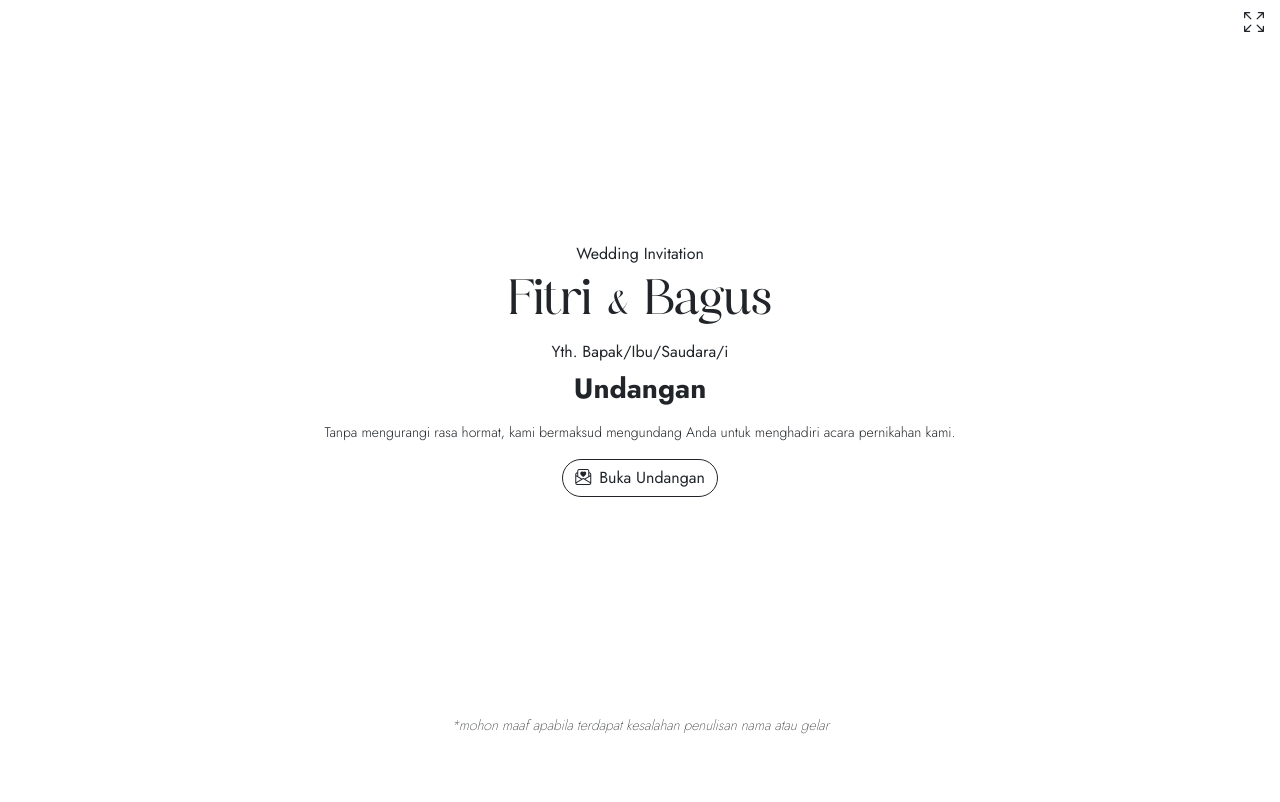
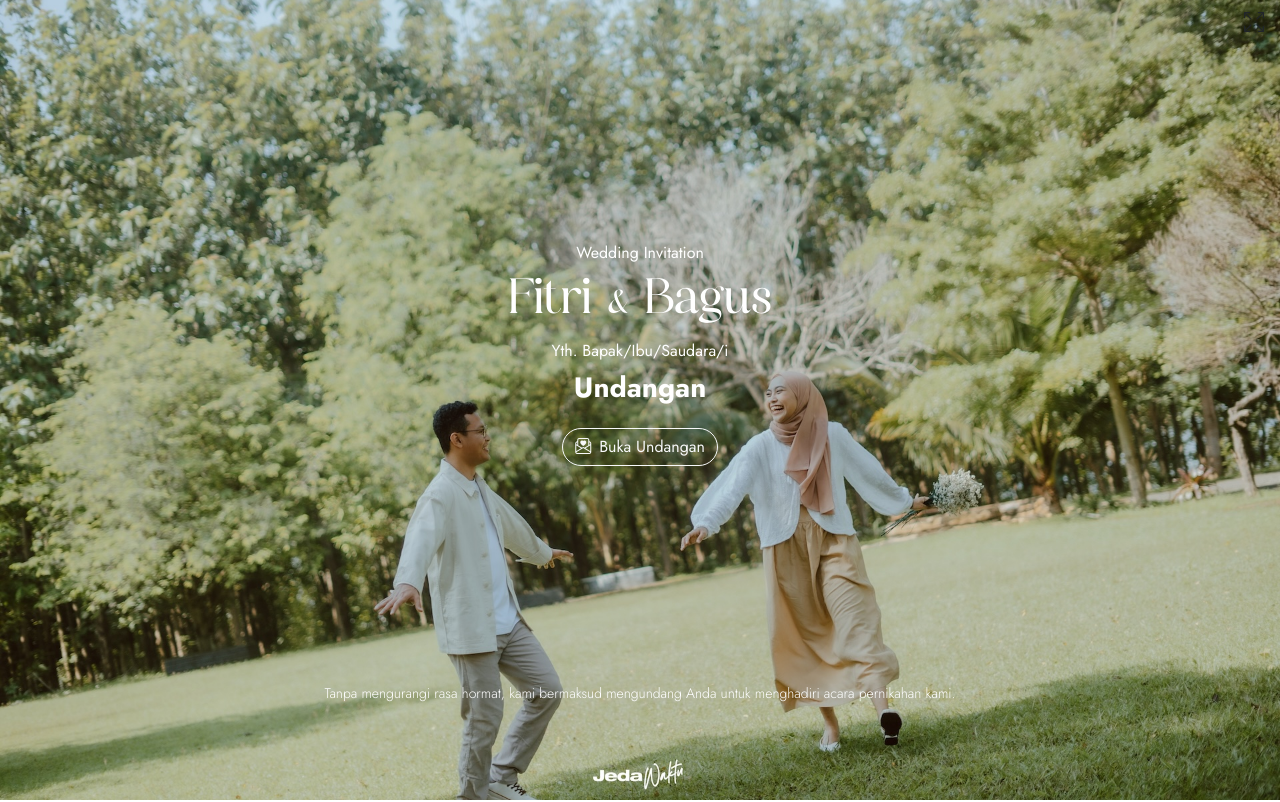
Before and after one commit to riyanbagusb/riyanbagusb.github.io, a plain HTML site: page invitation/index.html in a window 1280 px wide. Shown: the top 802 px of the page. Drawn offline with Linux system fonts and the light colour scheme; no server answers.

Commit message:
update cover

```diff
--- a/invitation/index.html
+++ b/invitation/index.html
@@ -32,10 +32,10 @@
 
     <section
       id="invitation"
-      class="container vh-100 d-flex flex-column justify-content-center align-items-center my-3 py-3"
+      class="container vh-100 d-flex flex-column justify-content-start align-items-center my-3 py-3 text-white fnb"
       style="max-width: 768px"
     >
-      <div class="my-auto z-1">
+      <div class="my-auto">
         <!-- <img
           src="bird.svg"
           alt="Bird Vector Image"
@@ -47,15 +47,12 @@
           Fitri <span class="font-size-2">&</span> Bagus
         </h1>
         <div class="mb-2">Yth. Bapak/Ibu/Saudara/i</div>
-        <div id="namaUndangan" class="fw-bold h3 mb-3">Undangan</div>
-        <div class="small fw-light">
-          Tanpa mengurangi rasa hormat, kami bermaksud mengundang Anda untuk
-          menghadiri acara pernikahan kami.
-        </div>
+        <div id="namaUndangan" class="fw-bold h3">Undangan</div>
+
         <div>
           <a
             href="#home"
-            class="btn btn-outline-dark rounded-pill mt-3 mb-2"
+            class="btn btn-outline-light rounded-pill mt-3 mb-2"
             role="button"
             onClick="enableScroll()"
             ><i class="bi bi-envelope-paper-heart me-2"></i>Buka Undangan</a
@@ -63,8 +60,12 @@
         </div>
       </div>
       <div class="mb-5 z-1">
-        <div class="small fw-lighter fst-italic mb-3">
-          *mohon maaf apabila terdapat kesalahan penulisan nama atau gelar
+        <div class="small fw-light">
+          Tanpa mengurangi rasa hormat, kami bermaksud mengundang Anda untuk
+          menghadiri acara pernikahan kami.
+        </div>
+        <div class="small fw-lighter fst-italic mb-5">
+          <!-- *mohon maaf apabila terdapat kesalahan penulisan nama atau gelar -->
         </div>
       </div>
     </section>
--- a/invitation/style.css
+++ b/invitation/style.css
@@ -10,11 +10,14 @@ body {
 .fnb:before {
   content: "";
   position: absolute;
-  height: 100%;
   overflow: hidden;
-  opacity: 0.3;
-  background: url(/invitation/assets/bg.jpg) no-repeat center center;
-  background-size: contain;
+  background: url(/invitation/bg.jpg) no-repeat center center;
+  background-size: cover;
+  width: 100vw;
+  height: 100vh;
+  top: 0;
+  left: 0;
+  z-index: -1;
 }
 
 .bg-fnb {
```
Also changed, not shown: invitation/bg.jpg (added), 1 other file.
